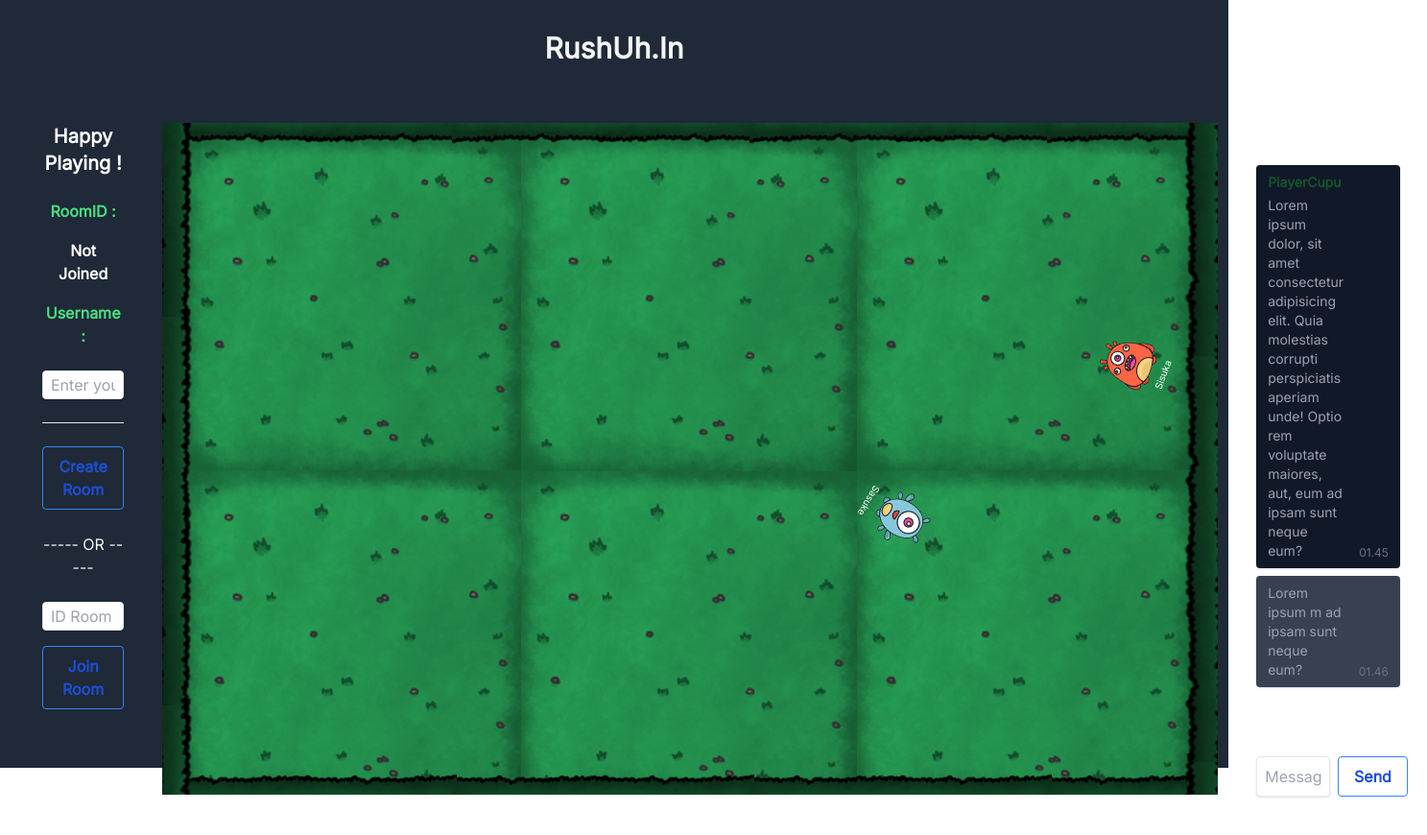
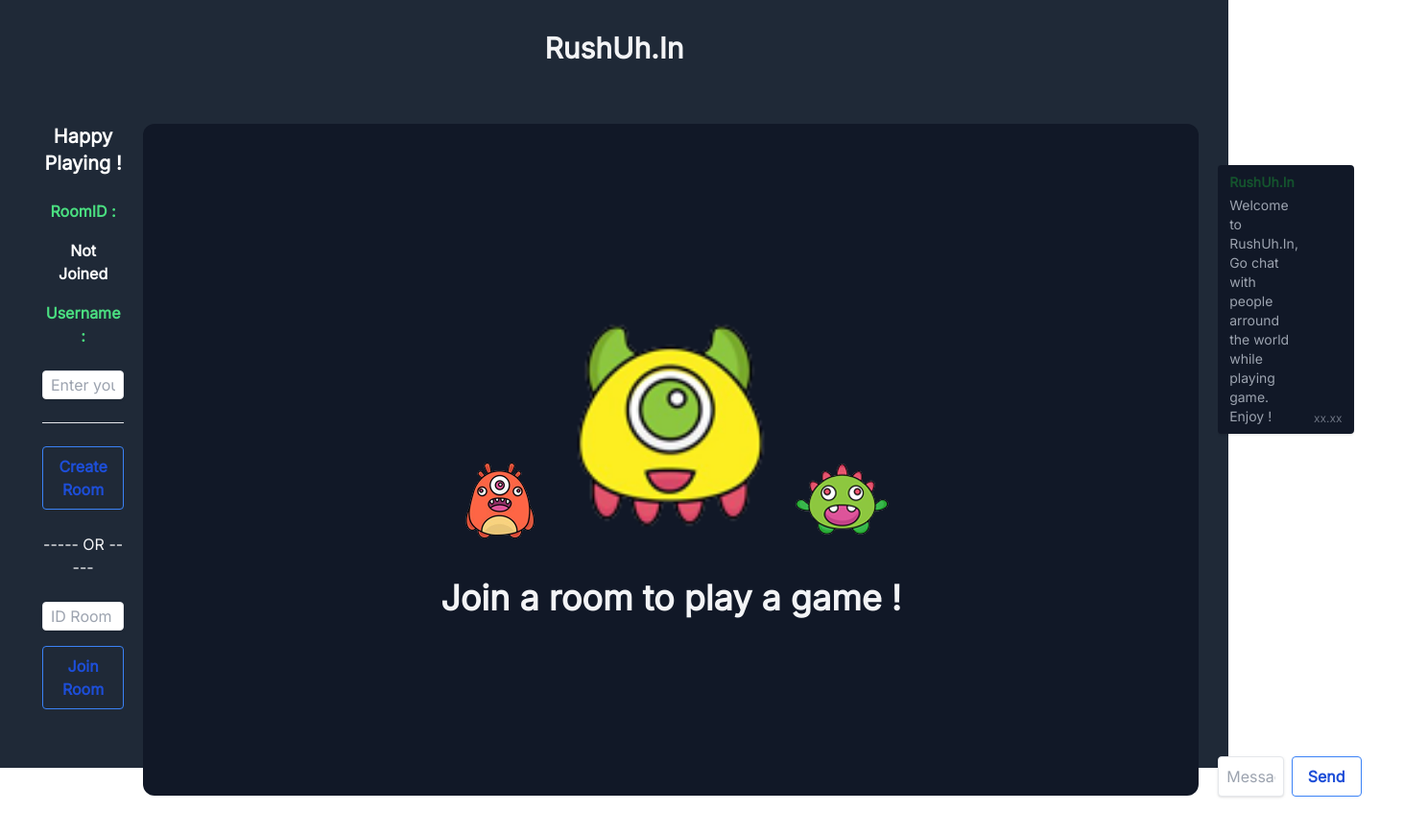
Before and after one commit to Allam0053/chat-websocket-nodejs, a website built with Vite: page index.html in a window 1280 px wide. Shown: the whole page at 96% size, 1487 px wide, since content can reach past the window. Built offline with nearby package versions, Linux system fonts and the light colour scheme; no server answers.

Commit message:
feat: splash screen when not join room

```diff
--- a/index.html
+++ b/index.html
@@ -46,7 +46,17 @@
                 <button id = 'btnJoin' class="btn">Join Room</button>
             </div>
 
-            <div id="canvascontainer" class="box flex-1 "></div>
+            <div id="canvascontainer" class="box flex-1 hidden"></div>
+            <div id="splash" class="box flex-1 min-w-[1100px] min-h-[700px] bg-gray-900 rounded-xl text-center my-auto text-4xl font-semibold flex flex-col align-middle">
+                <div class="char flex justify-center align-bottom mb-8 mt-auto">
+                    <img src="/assets/char1.png" class="mt-auto" alt="">
+                    <img src="/assets/char3.png" class="h-64" alt="">
+                    <img src="/assets/char4.png" class="mt-auto" alt="">
+                </div>
+                <div class="mb-auto">
+                    Join a room to play a game !
+                </div>
+            </div>
 
             <div id="msgbox" class="box flex-1 ">
                 <div class="box-title">
@@ -54,16 +64,10 @@
                 </div>
                 <div id="chats" class="chats flex flex-col gap-2 overflow-y-auto h-[600px] scrollbar pr-2 text-sm">
                     <div class="chatL">
-                        <span class="block text-green-900 font-extrabold mb-1">PlayerCupu</span>
+                        <span class="block text-green-900 font-extrabold mb-1">RushUh.In</span>
                         <div class="text flex max-w-max">
-                            <span class="block">Lorem ipsum dolor, sit amet consectetur adipisicing elit. Quia molestias corrupti perspiciatis aperiam unde! Optio rem voluptate maiores, aut, eum ad ipsam sunt neque eum?</span>
-                            <span class="block mt-auto mb-0 mr-0 ml-4 text-xs text-gray-500 w-fit">01.45</span>
-                        </div>
-                    </div>
-                    <div class="chatR">
-                        <div class="text flex max-w-max">
-                            <span class="block">Lorem ipsum m ad ipsam sunt neque eum?</span>
-                            <span class="block mt-auto mb-0 mr-0 ml-4 text-xs text-gray-500 w-fit">01.46</span>
+                            <span class="block">Welcome to RushUh.In, Go chat with people arround the world while playing game. Enjoy !</span>
+                            <span class="block mt-auto mb-0 mr-0 ml-4 text-xs text-gray-500 w-fit">xx.xx</span>
                         </div>
                     </div>
                 </div>
--- a/src/client.js
+++ b/src/client.js
@@ -84,6 +84,11 @@ $('#username').on('change', function() {
     username = this.value;
 });
 
+function updateCanvasState() {
+    $('#canvascontainer').toggleClass('hidden');
+    $('#splash').toggleClass('hidden');
+}
+
 ws.onmessage = message => {
     // message.data
     const response = JSON.parse(message.data);
@@ -100,6 +105,7 @@ ws.onmessage = message => {
         roomId = response.room.id;
         $('#room-id').text(roomId);
         $('#btnSend').prop('disabled', false);
+        updateCanvasState();
     }
 
     // update
@@ -114,6 +120,7 @@ ws.onmessage = message => {
         roomId = response.room.id;
         $('#room-id').text(roomId);
         $('#btnSend').prop('disabled', false);
+        updateCanvasState();
     }
 
     // chat
```
Also changed, not shown: css/output.css.
